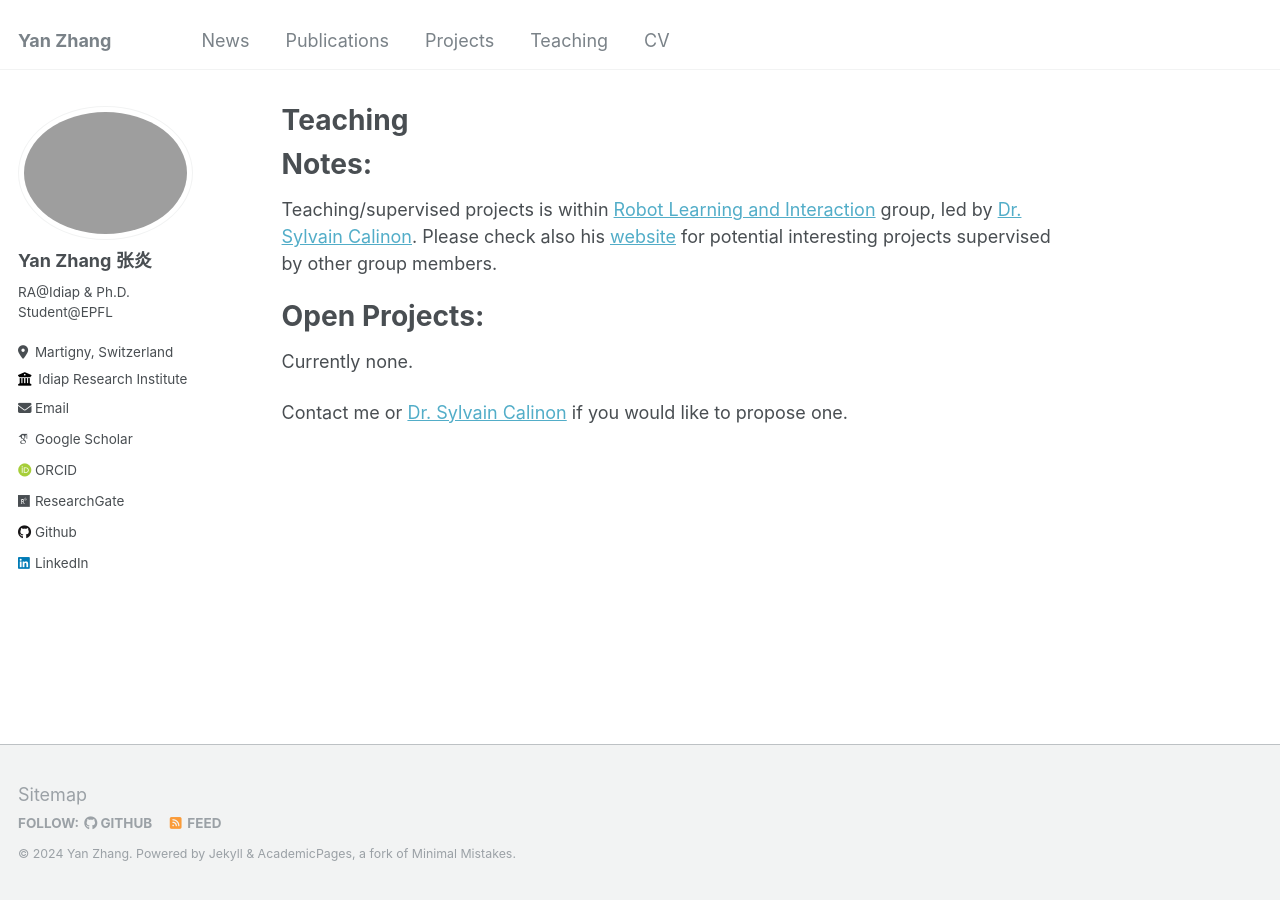
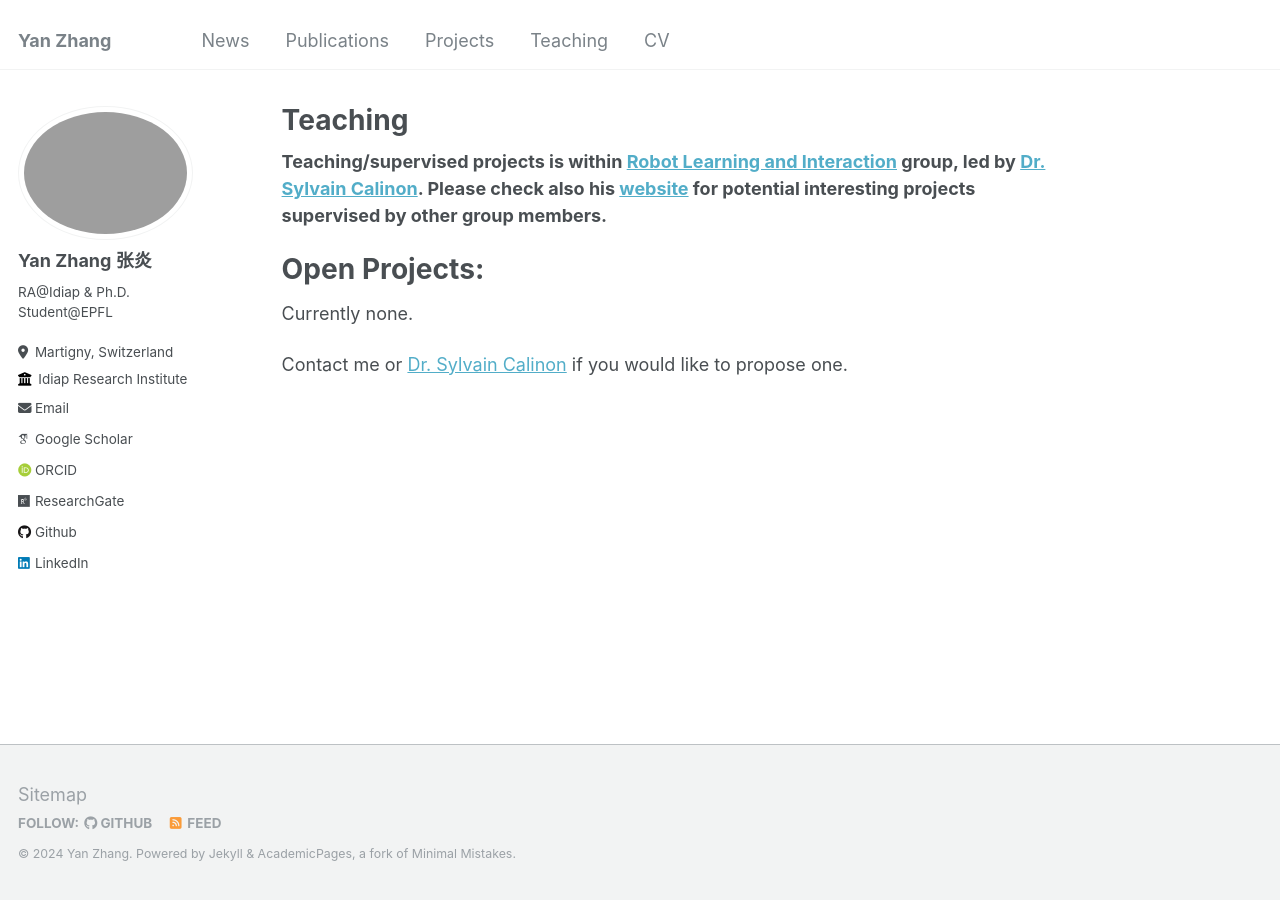
Before and after one commit to ollieyzhang/ollieyzhang.github.io, a Jekyll site: the page built from _pages/teaching.md, in a window 1280 px wide. Built offline with Jekyll 4.4.1, drawn with Linux system fonts in a browser that asks for light colours; some web fonts are replaced.

```diff
--- a/_pages/teaching.md
+++ b/_pages/teaching.md
@@ -4,9 +4,8 @@ title: "Teaching"
 permalink: /teaching/
 author_profile: true
 ---
-# Notes:
 
-Teaching/supervised projects is within [Robot Learning and Interaction](https://www.idiap.ch/en/scientific-research/robot-learning-and-interaction) group, led by [Dr. Sylvain Calinon](https://calinon.ch/index.html). Please check also his [website](https://calinon.ch/projProp.htm) for potential interesting projects supervised by other group members.
+**Teaching/supervised projects is within [Robot Learning and Interaction](https://www.idiap.ch/en/scientific-research/robot-learning-and-interaction) group, led by [Dr. Sylvain Calinon](https://calinon.ch/index.html). Please check also his [website](https://calinon.ch/projProp.htm) for potential interesting projects supervised by other group members.**
 
 # Open Projects:
 
```
Also changed, not shown: _pages/about.md (+1 -1 lines).
